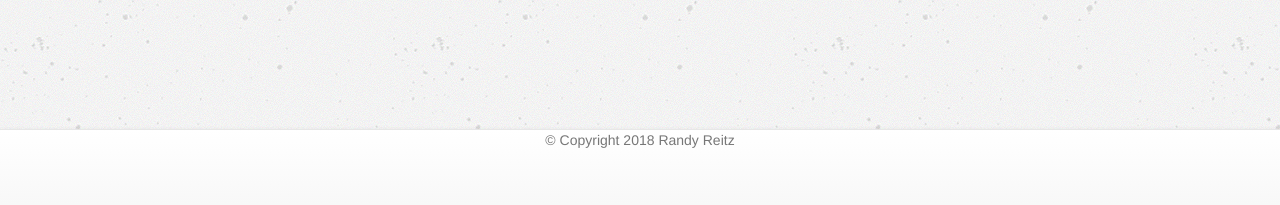
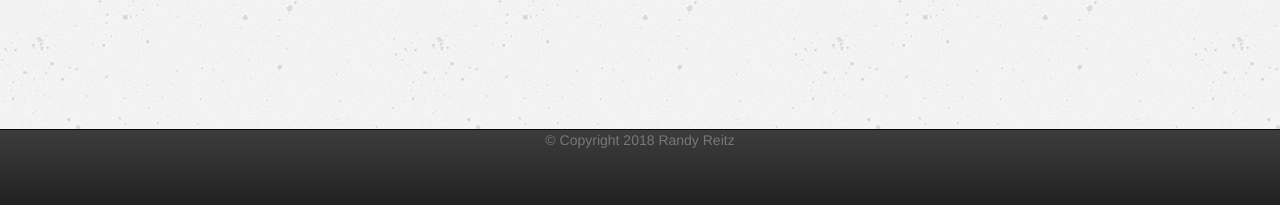
Before and after one commit to NotTheDBA/bootstrap-portfolio, a plain HTML site: page index.html in a window 1280 px wide. Shown: the part 595-800 px from the top of the page. Drawn offline with nearby package versions, Linux system fonts and the light colour scheme.

Commit message:
Inverted footer colors.

```diff
--- a/index.html
+++ b/index.html
@@ -104,7 +104,7 @@
     </div>
     <!-- /.container -->
 
-    <div class="navbar navbar-default navbar-fixed-bottom">
+    <div class="navbar navbar-inverse navbar-fixed-bottom">
         <div class="container">
             <div class="row">
                 <div class="col-md-1">
```
Also changed, not shown: portfolio.html (+1 -1 lines).
